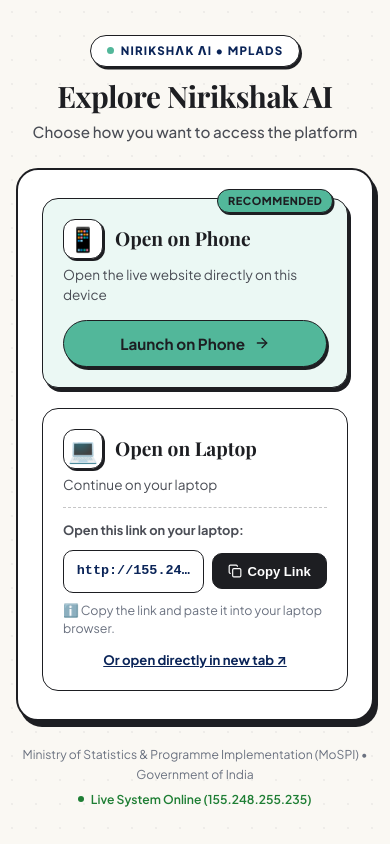
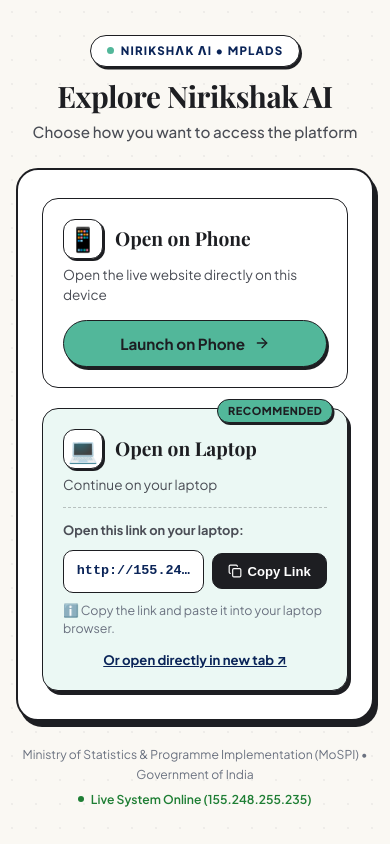
Before and after one commit to singhajay23411-sketch/Nirikshak-AI, a React (Vite) app in the folder frontend/: page /qr in a window 390 px wide. Built offline with nearby package versions, Linux system fonts and the light colour scheme; no server answers; a web font is replaced by a local one.

Commit message:
fix(qr): highlight Open on Laptop as Recommended option

```diff
--- a/frontend/src/components/views/QrDemoView.jsx
+++ b/frontend/src/components/views/QrDemoView.jsx
@@ -139,33 +139,10 @@
               border: '1.5px solid #1D1E22',
               borderRadius: '16px',
               padding: '1.25rem',
-              background: isMobile ? '#EBF8F4' : '#FFFFFF',
-              boxShadow: isMobile ? '3px 4px 0px #1D1E22' : 'none',
+              background: '#FFFFFF',
               position: 'relative'
             }}
           >
-            {isMobile && (
-              <span
-                style={{
-                  position: 'absolute',
-                  top: '-10px',
-                  right: '14px',
-                  background: '#52B79A',
-                  border: '1.5px solid #1D1E22',
-                  borderRadius: '9999px',
-                  fontSize: '0.68rem',
-                  fontWeight: 800,
-                  textTransform: 'uppercase',
-                  letterSpacing: '0.05em',
-                  padding: '0.15rem 0.6rem',
-                  color: '#1D1E22',
-                  boxShadow: '1.5px 2px 0px #1D1E22'
-                }}
-              >
-                {isHi ? 'अनुशंसित' : 'Recommended'}
-              </span>
-            )}
-
             <div style={{ display: 'flex', alignItems: 'center', gap: '0.75rem', marginBottom: '0.4rem' }}>
               <div
                 style={{
@@ -212,18 +189,17 @@
             </button>
           </div>
 
-          {/* Option 2: Open on Laptop */}
+          {/* Option 2: Open on Laptop (Recommended) */}
           <div
             style={{
               border: '1.5px solid #1D1E22',
               borderRadius: '16px',
               padding: '1.25rem',
-              background: !isMobile ? '#EBF8F4' : '#FFFFFF',
-              boxShadow: !isMobile ? '3px 4px 0px #1D1E22' : 'none',
+              background: '#EBF8F4',
+              boxShadow: '3px 4px 0px #1D1E22',
               position: 'relative'
             }}
           >
-            {!isMobile && (
             <span
               style={{
                 position: 'absolute',
@@ -243,7 +219,6 @@
             >
               {isHi ? 'अनुशंसित' : 'Recommended'}
             </span>
-            )}
 
             <div style={{ display: 'flex', alignItems: 'center', gap: '0.75rem', marginBottom: '0.4rem' }}>
               <div
```
Also changed, not shown: 1 other file (tests, documents, lock files or other folders). Lines whose indentation alone changed are shown as unchanged.
